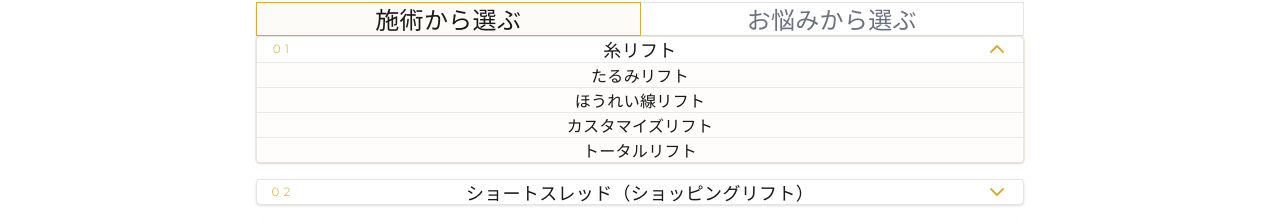
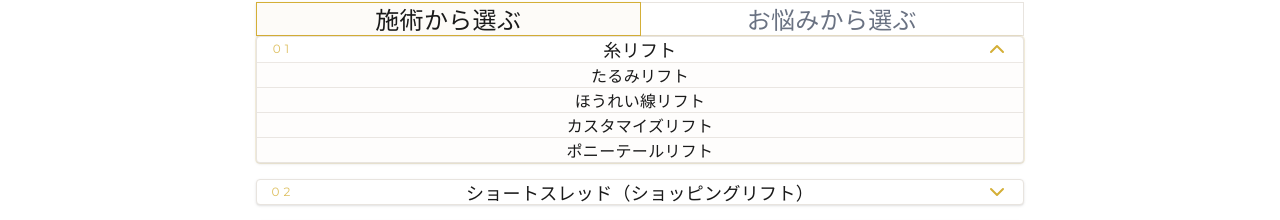
Before and after one commit to schoolyardpenguin1002-code/loco-clinic, a Next.js app: page /menu in a window 1280 px wide. Shown: the part 494-714 px from the top of the page. Built offline with nearby package versions, Linux system fonts and the light colour scheme.

Commit message:
Add analytics

```diff
--- a/app/layout.tsx
+++ b/app/layout.tsx
@@ -2,6 +2,7 @@ import type { Metadata } from "next";
 import { Montserrat, Noto_Sans_JP, Shippori_Mincho } from "next/font/google";
 import SonnerToaster from "./components/SonnerToaster";
 import "./globals.css";
+import { Analytics } from "@vercel/analytics/react";
 
 const montserrat = Montserrat({
   variable: "--font-montserrat",
@@ -43,6 +44,7 @@ export default function RootLayout({
         <div className="relative w-full min-h-screen flex flex-col items-stretch">
           {children}
           <SonnerToaster />
+          <Analytics />
         </div>
       </body>
     </html>
--- a/lib/treatment-menu.ts
+++ b/lib/treatment-menu.ts
@@ -22,7 +22,7 @@ export const TREATMENT_MENU_GROUPS: TreatmentMenuGroup[] = [
       { id: "tarumi-lift", label: "たるみリフト" },
       { id: "houreisen-lift", label: "ほうれい線リフト" },
       { id: "customize-lift", label: "カスタマイズリフト" },
-      { id: "total-lift", label: "トータルリフト" },
+      { id: "total-lift", label: "ポニーテールリフト" },
     ],
   },
   {
--- a/package.json
+++ b/package.json
@@ -11,6 +11,7 @@
     "lint": "eslint"
   },
   "dependencies": {
+    "@vercel/analytics": "^2.0.1",
     "framer-motion": "^12.4.7",
     "lucide-react": "^0.487.0",
     "next": "16.1.7",
```
Also changed, not shown: 1 other file (tests, documents, lock files or other folders).
